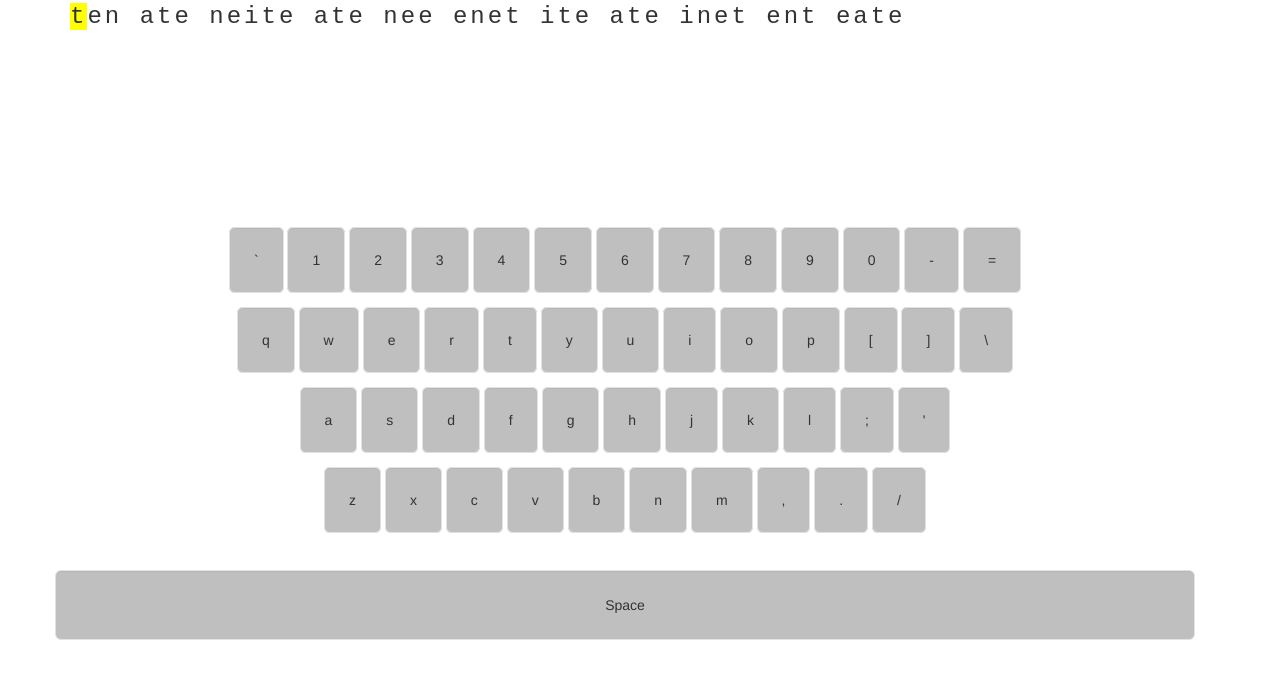
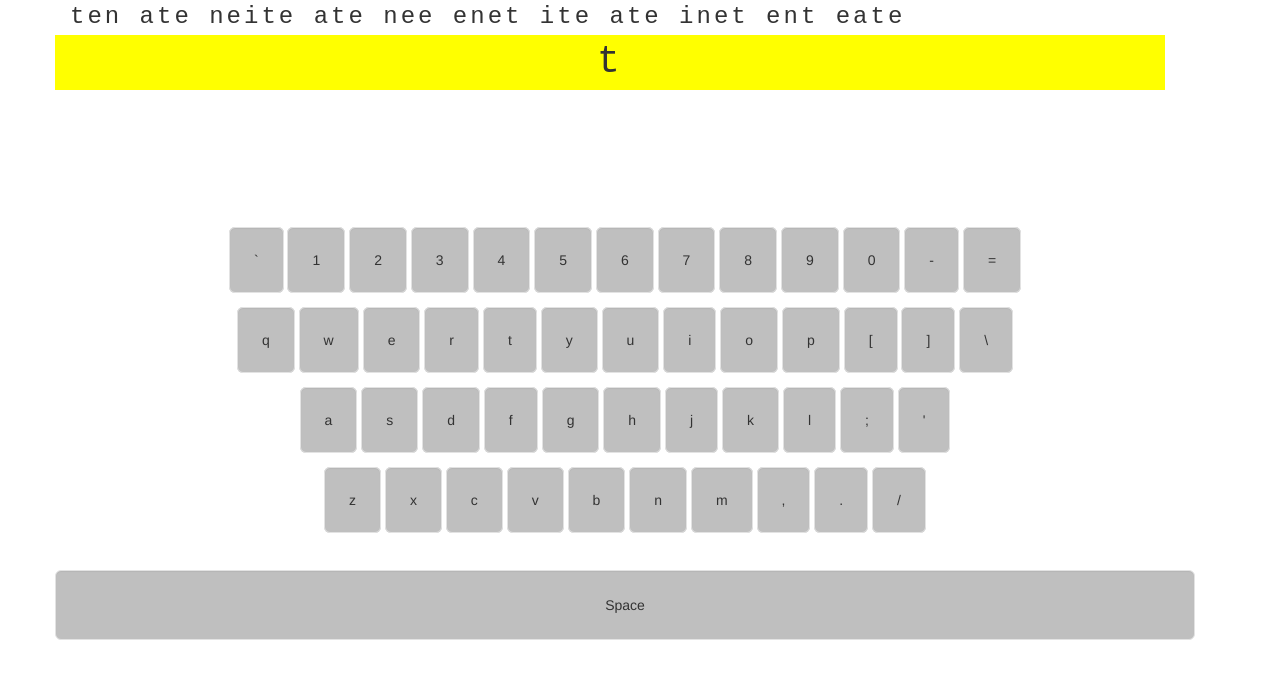
Before and after one commit to atlc/Just-My-Type, a plain HTML site: page index.html in a window 1280 px wide. Drawn offline with nearby package versions, Linux system fonts and the light colour scheme.

Commit message:
Began implementing logic to iterate through a sentence and check correct values

```diff
--- a/app.js
+++ b/app.js
@@ -12,37 +12,29 @@ $('document').ready(function () {
         'nee ene ate ite tent tiet ent ine ene ete ene ate'
     ];
 
+    let sentenceArrayIndex = 0;
+    let sentenceCharAtIndex = 0;
+    let activeSentence = sentences[sentenceArrayIndex];
+    let activeLetter = activeSentence.charAt(sentenceCharAtIndex);
 
-    // function checkForCorrectCharacter(sentences, currentKeypress) {
-    //     sentences.forEach(function (sentence) {
-    //         $('#sentence').append('<p id=\'char' + id + '\' style=\'display: inline;\'>' + char + '</p>');
-    //         for (let i = 0; i < sentence.length; i++) {
-    //             $('#char' + id).addClass('highlight');
-    //             if (currentKeypress == sentence.charAt(i)) {
-    //                 console.log(currentKeypress);
-    //                 break;
-    //             }
-    //         }
-    //     });
-    // };
+    $('#sentence').text(activeSentence);
+    $('#target-letter').text(activeLetter).addClass('highlight');
 
-    function iterateThroughSentences() {
-        let sentenceChars = sentences[0].split('');
-        let id = 0;
-        for (let i=0; i < sentenceChars.length; i++) {}
-        sentenceChars.forEach(function (char) {
-            $('#char'+id).addClass('highlight');
-            $('#sentence').append('<p id=\'char' + id + '\' style=\'display: inline;\'>' + char + '</p>');
-            $('body').keypress(function (event) {
-                if (event.key === char) {
-                    //console.log('e.key: '+event.key +'\nchar: '+char);
-                    id++;
-                }
-            });
-        });
+    function checkForCorrectCharacter(activeSentence, pressedKey) {
+         let correctLetters = 0;
+         let incorrectLetters = 0;
+
+        if (activeLetter == pressedKey) {
+            $('#feedback').append('<span class=\'glyphicon glyphicon-ok\'></span>');
+            sentenceCharAtIndex++;
+            activeLetter = activeSentence.charAt(sentenceCharAtIndex);
+            $('#target-letter').text(activeLetter);
+            correctLetters++;
+        } else {
+            $('#feedback').append('<span class=\'glyphicon glyphicon-remove\'></span>');
+            incorrectLetters++;
+        }
     };
-
-    iterateThroughSentences();
 
 
     // When the shift key is held down, swap to the upper keyboard
@@ -69,6 +61,6 @@ $('document').ready(function () {
         let $selector = $("[id='" + keyASCII + "']");
         $($selector).addClass('keypress');
         setTimeout(function () { $($selector).removeClass('keypress'); }, 150);
-        // checkForCorrectCharacter(sentences, event.key);
+        checkForCorrectCharacter(activeSentence, event.key);
     });
 });
--- a/styles.css
+++ b/styles.css
@@ -2,6 +2,13 @@
   background-color: rgba(128, 128, 128, 0.5);
 }
 
+.glyphicon-ok {
+  color: rgb(0, 255, 0);
+}
+
+.glyphicon-remove {
+  color: rgb(255, 0, 0);
+}
 
 .keypress {
   animation: KeyPress;
```
